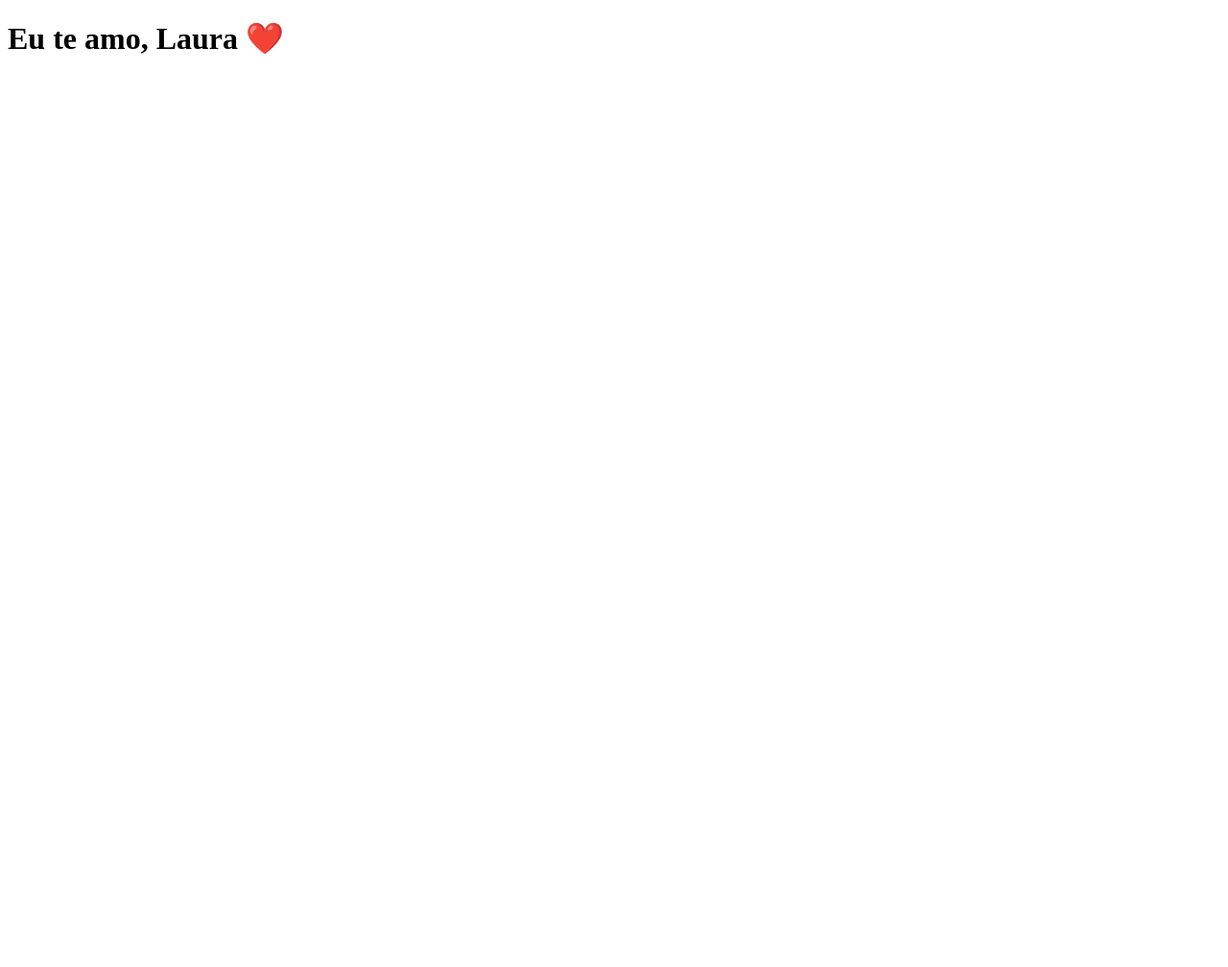
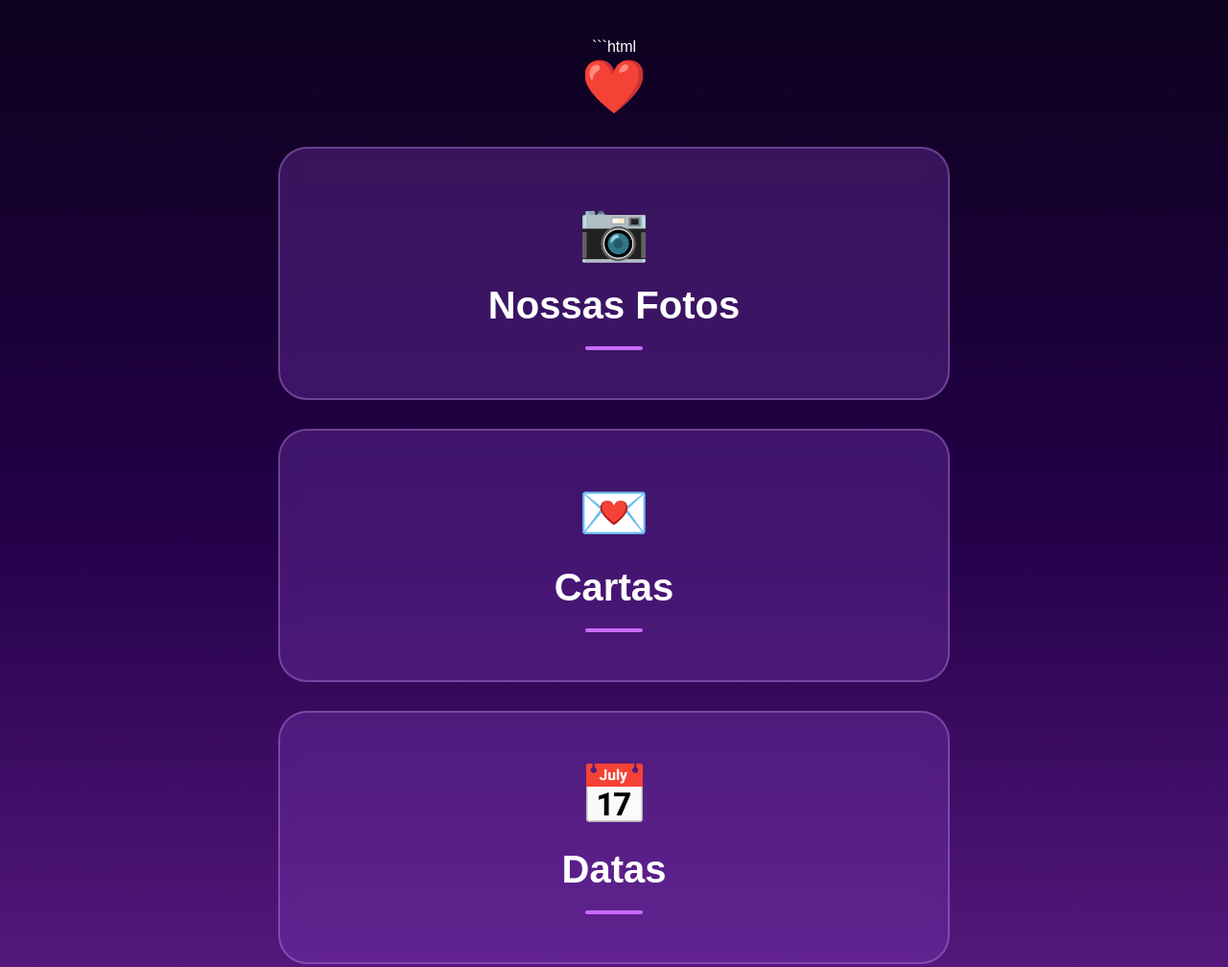
Before and after one commit to mander1311/nosso-site-, a plain HTML site: page public/index.html in a window 1280 px wide. Shown: the top 1008 px of the page at 96% size. Before the commit the page ends 800 px from the top, so only its background shows below. Drawn offline with Linux system fonts and the light colour scheme.

Commit message:
Adiciona páginas de fotos, cartas e datas

````diff
--- a/public/index.html
+++ b/public/index.html
@@ -1,11 +1,114 @@
+```html
 <!DOCTYPE html>
 <html lang="pt-BR">
 <head>
-    <meta charset="UTF-8">
-    <meta name="viewport" content="width=device-width, initial-scale=1.0">
-    <title>Mensagem</title>
+<meta charset="UTF-8">
+<meta name="viewport" content="width=device-width, initial-scale=1.0">
+<title>Nós ❤️</title>
+
+<style>
+*{
+    margin:0;
+    padding:0;
+    box-sizing:border-box;
+    font-family:Arial, Helvetica, sans-serif;
+}
+
+body{
+    min-height:100vh;
+    background:linear-gradient(
+        180deg,
+        #0d021f 0%,
+        #230048 50%,
+        #5d1c85 100%
+    );
+
+    display:flex;
+    flex-direction:column;
+    align-items:center;
+    padding:40px 20px;
+    color:white;
+}
+
+.heart{
+    font-size:55px;
+    margin-bottom:30px;
+    color:#d67dff;
+}
+
+.card{
+    width:90%;
+    max-width:700px;
+
+    background:rgba(125, 59, 184, 0.35);
+
+    border:2px solid rgba(222,170,255,.3);
+
+    border-radius:30px;
+
+    padding:50px;
+
+    margin-bottom:30px;
+
+    text-align:center;
+
+    backdrop-filter:blur(10px);
+
+    transition:.3s;
+}
+
+.card:hover{
+    transform:translateY(-5px);
+    box-shadow:0 0 30px #b95cff;
+}
+
+.icon{
+    font-size:60px;
+    margin-bottom:20px;
+}
+
+h2{
+    font-size:2.5rem;
+    font-weight:bold;
+}
+
+.line{
+    width:60px;
+    height:4px;
+    background:#c86cff;
+    margin:20px auto 0 auto;
+    border-radius:10px;
+}
+
+a{
+    text-decoration:none;
+    color:white;
+}
+</style>
+
 </head>
 <body>
-    <h1>Eu te amo, Laura ❤️</h1>
+
+<div class="heart">❤️</div>
+
+<a href="fotos.html" class="card">
+    <div class="icon">📷</div>
+    <h2>Nossas Fotos</h2>
+    <div class="line"></div>
+</a>
+
+<a href="cartas.html" class="card">
+    <div class="icon">💌</div>
+    <h2>Cartas</h2>
+    <div class="line"></div>
+</a>
+
+<a href="datas.html" class="card">
+    <div class="icon">📅</div>
+    <h2>Datas</h2>
+    <div class="line"></div>
+</a>
+
 </body>
 </html>
+```
````
Also changed, not shown: public/cartas.html (added), public/datas.html (added), public/fotos.html (added).
